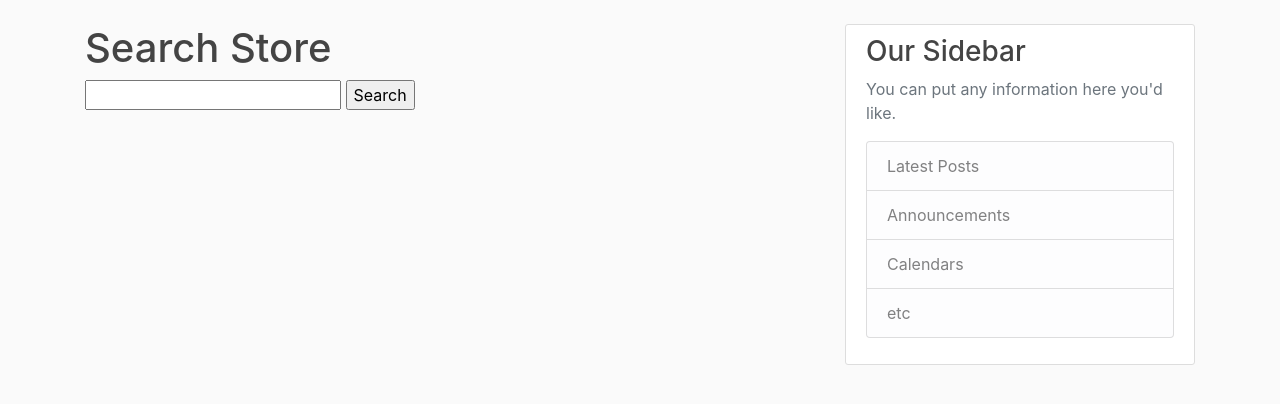
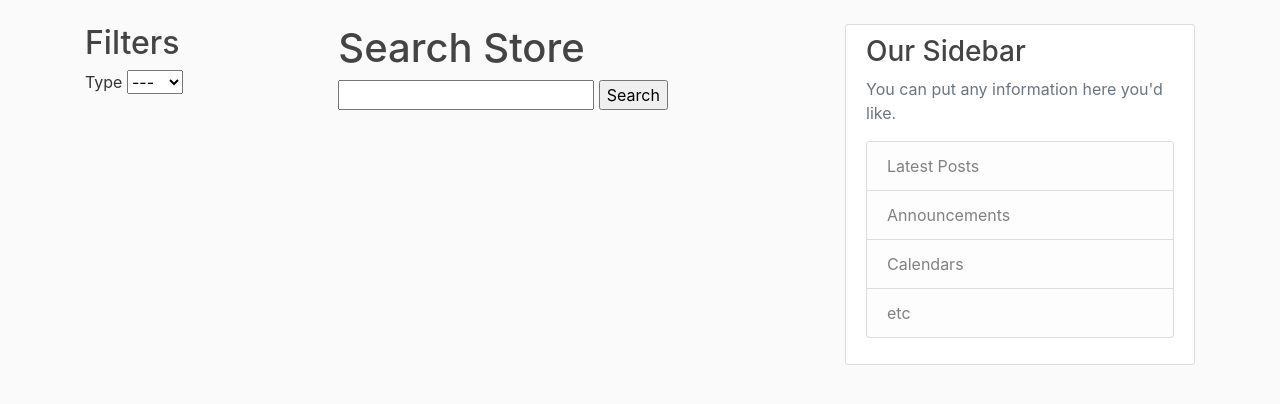
Before and after one commit to KretschmarHockey/CISE, a Django app: page /search/ in a window 1280 px wide. Shown: the part 56-460 px from the top of the page. Run offline with Django 3.2, Linux system fonts and the light colour scheme; parts of the project's set-up code (start-up, migrations or seed data) failed here and were passed over; some libraries are stand-ins or nearby versions.

Commit message:
Populated db with a few items, began added filters

```diff
--- a/plantatree/store/models.py
+++ b/plantatree/store/models.py
@@ -6,6 +6,7 @@ class ItemDescription(models.Model):
     name = models.CharField(max_length=50)
     desc = models.CharField(max_length=200)
     price = models.IntegerField(default=-1)
+    item_type = models.CharField(max_length=20)
     picture_url = models.CharField(max_length=50)
 
     def get_dollars(self):
--- a/plantatree/store/templates/store/search.html
+++ b/plantatree/store/templates/store/search.html
@@ -1,11 +1,28 @@
 {% extends "home/base.html" %}
 {% block content %}
 
-<h1>Search Store</h1>
+
 
 <form action="{% url 'store:results' %}" method="get">
-    <input type="text" name="search_input" id="search-bar">
-    <input type="submit" value="Search">
+
+    <div class="row">
+        <div class="col-md-4">
+            <h2>Filters</h2>
+            <label for="type-selection">Type</label>
+            <select name="type" id="type-selection">
+                <option value="none">---</option>
+                <option value="tool">Tool</option>
+                <option value="tree">Tree</option>
+            </select>
+        </div>
+
+        <div class="col-md-8">
+            <h1>Search Store</h1>
+            <input type="text" name="search_input" id="search-bar">
+            <input type="submit" value="Search">
+        </div>
+    </div>
+
 </form>
 
 {% endblock content %}
--- a/plantatree/store/views.py
+++ b/plantatree/store/views.py
@@ -1,23 +1,31 @@
 from django.shortcuts import render
 from django.views.generic import ListView
-from .models import TreeItem
+from .models import ItemDescription
 from django.db.models import Q
 from functools import reduce
 
 # Create your views here.
+
+
 def search(request):
     return render(request, 'store/search.html')
+
 
 class SearchResultsView(ListView):
     template_name = 'store/search_results.html'
     context_object_name = 'results'
 
     def get_queryset(self):
-        return search_for_tree(self.request.GET.get('search_input', ''))
+        keywords = self.request.GET.get('search_input', '')
+        filters = self.request.GET.get('type', '')
+        return search_for_tree(keywords, filters)
 
-def search_for_tree(keywords):
+
+def search_for_tree(keywords, filters):
     if keywords == '':
         return []
     queries = [Q(name__contains=kw) for kw in keywords.split()]
+    filter_query = Q(item_type=filters)
     query = reduce(lambda curr, new: curr | new, queries)
-    return TreeItem.objects.filter(query)
+    query_set = ItemDescription.objects.filter(query)
+    return query_set if filters == 'none' else query_set.filter(filter_query)
```
Also changed, not shown: plantatree/db.sqlite3, plantatree/store/migrations/0003_itemdescription_item_type.py (added).
